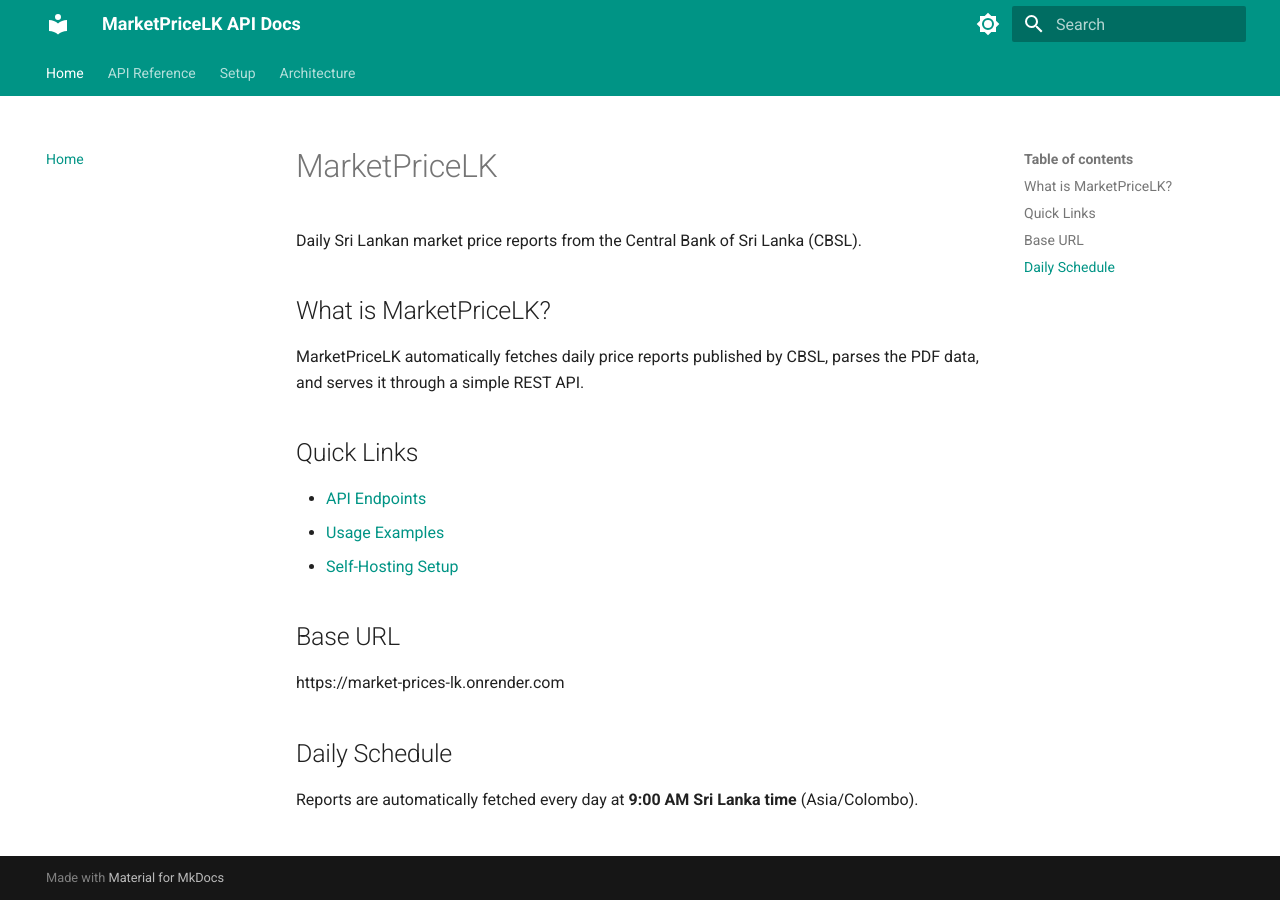
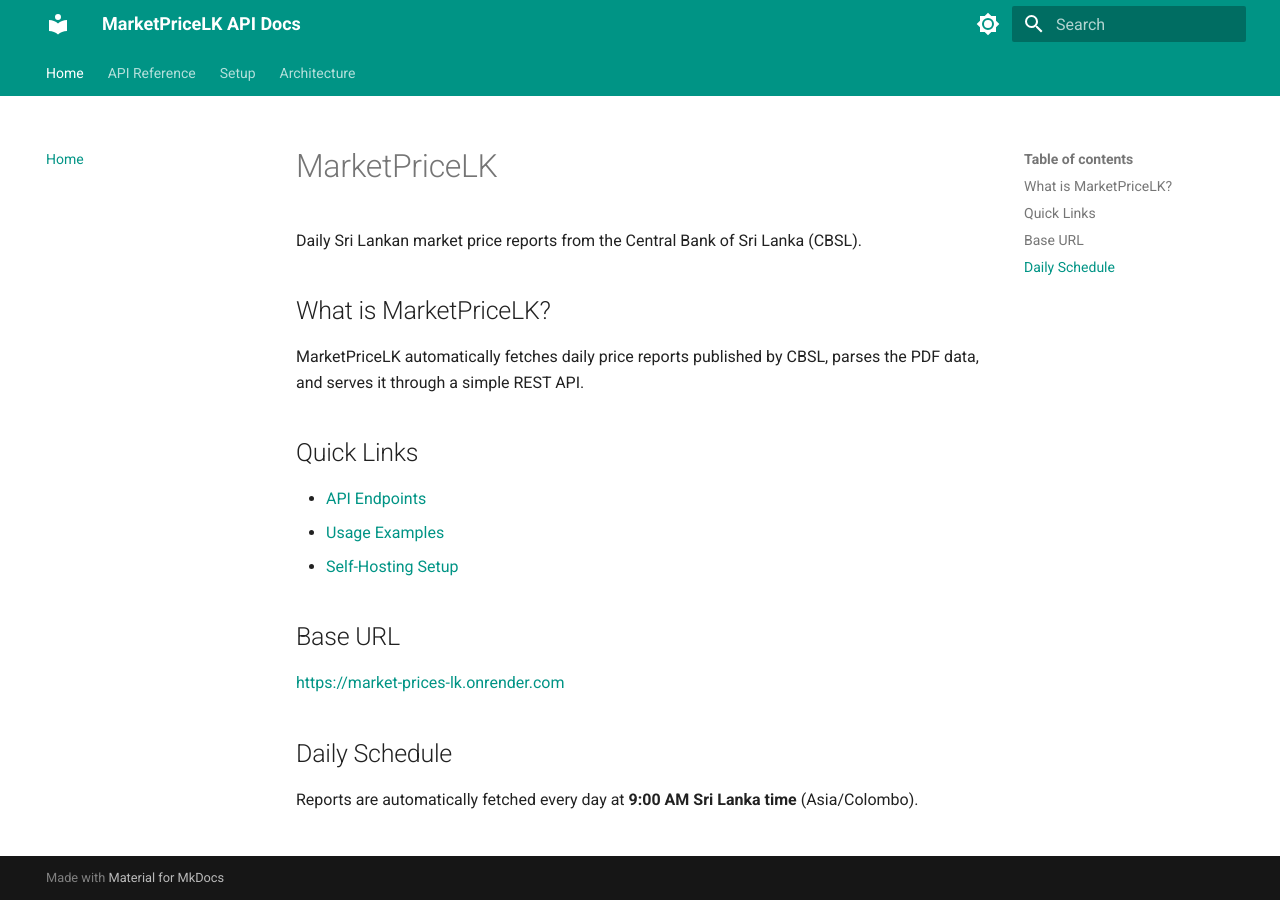
Before and after one commit to thesangeethdev/MarketPriceLK, an MkDocs documentation site: the page built from docs/index.md, in a window 1280 px wide. Built offline with MkDocs 1.6.1 and Material for MkDocs 9.7.7, drawn with Linux system fonts in a browser that asks for light colours.

Commit message:
hyperlink fix

```diff
--- a/docs/index.md
+++ b/docs/index.md
@@ -13,7 +13,7 @@ MarketPriceLK automatically fetches daily price reports published by CBSL, parse
 - [Self-Hosting Setup](setup.md)
 
 ## Base URL
-https://market-prices-lk.onrender.com
+[https://market-prices-lk.onrender.com]()
 
 
 ## Daily Schedule
```
